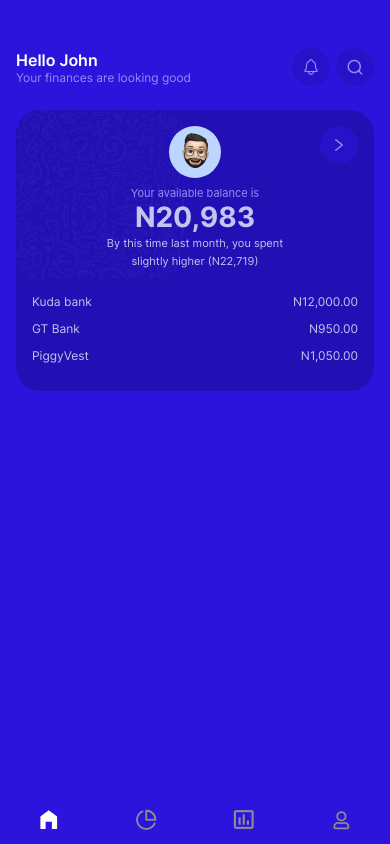
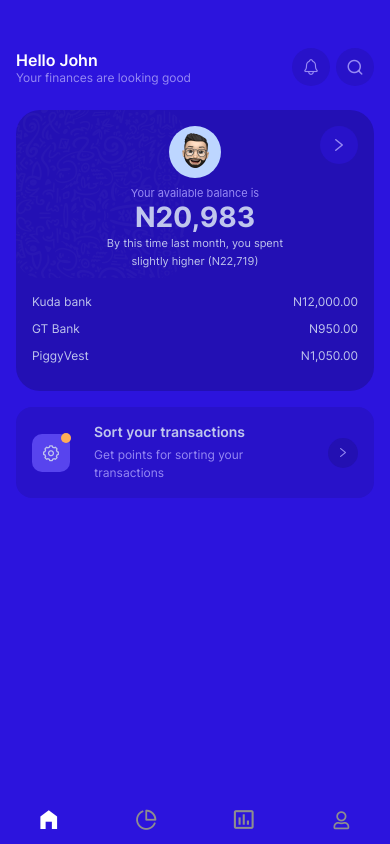
Before and after one commit to bezbrain/Nawo__assessment, a React Native app: screen /Home in a window 390 px wide. Built offline with nearby package versions, Linux system fonts and the light colour scheme.

Commit message:
Develop the sort-your-transaction component

```diff
--- /dev/null
+++ b/src/components/general/arrowRight/arrowRight.tsx
@@ -0,0 +1,32 @@
+import React from "react";
+import { StyleSheet } from "react-native";
+import { AntDesign } from "@expo/vector-icons";
+
+import { IconbgWrapper } from "../wrappers";
+import { Colors } from "../../../utils/colors";
+
+const { purple100, purple400 } = Colors;
+
+interface ArrowRightProps {
+  styleIconBg?: Object;
+  size: number;
+}
+
+const ArrowRight = ({ styleIconBg, size }: ArrowRightProps) => {
+  return (
+    <IconbgWrapper bgIconStyle={[styles.iconCon, styleIconBg]}>
+      <AntDesign name="right" size={size} color={purple100} />
+    </IconbgWrapper>
+  );
+};
+
+export default ArrowRight;
+
+const styles = StyleSheet.create({
+  iconCon: {
+    backgroundColor: purple400,
+    position: "absolute",
+    right: 16,
+    top: 16,
+  },
+});
--- a/src/components/screenComponents/homeComp/home.component.tsx
+++ b/src/components/screenComponents/homeComp/home.component.tsx
@@ -4,12 +4,14 @@ import { Text, View } from "react-native";
 import { ScreenWrapper } from "../../general/wrappers";
 import HomeHeader from "./others/homeHeader";
 import AvailableBalance from "./others/availableBalance";
+import SortTransactions from "./others/sortTransactions";
 
 const HomeComponent = () => {
   return (
     <ScreenWrapper>
       <HomeHeader />
       <AvailableBalance />
+      <SortTransactions />
     </ScreenWrapper>
   );
 };
--- a/src/components/screenComponents/homeComp/others/availableBalance.tsx
+++ b/src/components/screenComponents/homeComp/others/availableBalance.tsx
@@ -1,9 +1,8 @@
 import React from "react";
 import { Image, ImageBackground, StyleSheet, Text, View } from "react-native";
-import { AntDesign } from "@expo/vector-icons";
 
-import { IconbgWrapper } from "../../../general/wrappers";
 import { Colors } from "../../../../utils/colors";
+import ArrowRight from "../../../general/arrowRight/arrowRight";
 
 const { purple100, purple400, white800 } = Colors;
 
@@ -23,9 +22,7 @@ const AvailableBalance = () => {
           source={require("../../../../../assets/images/profile_image.png")}
           style={styles.profileImage}
         />
-        <IconbgWrapper bgIconStyle={styles.iconCon}>
-          <AntDesign name="right" size={16} color={purple100} />
-        </IconbgWrapper>
+        <ArrowRight size={16} />
 
         <Text style={styles.balanceStatement}>Your available balance is</Text>
         <Text style={styles.currentAmount}>N20,983</Text>
@@ -88,12 +85,6 @@ const styles = StyleSheet.create({
     borderRadius: 50,
     marginHorizontal: "auto",
   },
-  iconCon: {
-    backgroundColor: purple400,
-    position: "absolute",
-    right: 16,
-    top: 16,
-  },
   generalText: {
     fontFamily: "Inter-Regular",
     color: white800,
--- /dev/null
+++ b/src/components/screenComponents/homeComp/others/sortTransactions.tsx
@@ -0,0 +1,84 @@
+import React from "react";
+import { StyleSheet, Text, View } from "react-native";
+import { AntDesign } from "@expo/vector-icons";
+
+import { Colors } from "../../../../utils/colors";
+import ArrowRight from "../../../general/arrowRight/arrowRight";
+
+const { purple400, purple100, white800 } = Colors;
+
+const SortTransactions = () => {
+  return (
+    <View style={styles.sortContainer}>
+      <View style={styles.iconContainer}>
+        <AntDesign name="setting" size={18} color={white800} />
+        <View style={styles.orangeDot} />
+      </View>
+
+      <View style={styles.sortInfo}>
+        <Text style={styles.line1}>Sort your transactions</Text>
+        <Text style={styles.line2}>
+          Get points for sorting your transactions
+        </Text>
+      </View>
+
+      <ArrowRight styleIconBg={styles.sortArrowIcon} size={12} />
+    </View>
+  );
+};
+
+export default SortTransactions;
+
+const styles = StyleSheet.create({
+  sortContainer: {
+    marginTop: 16,
+    padding: 16,
+    borderRadius: 16,
+    backgroundColor: purple400,
+    flexDirection: "row",
+    alignItems: "center",
+    gap: 24,
+  },
+  iconContainer: {
+    position: "relative",
+    backgroundColor: "#5844EE",
+    justifyContent: "center",
+    alignItems: "center",
+    width: 38,
+    height: 38,
+    borderRadius: 10,
+  },
+  sortInfo: {
+    width: 152,
+  },
+  orangeDot: {
+    position: "absolute",
+    top: -1,
+    right: -1,
+    backgroundColor: "#FFAE58",
+    width: 10,
+    height: 10,
+    borderRadius: 5,
+  },
+  line1: {
+    fontSize: 14,
+    fontFamily: "Inter-SemiBold",
+    color: white800,
+    marginBottom: 6,
+  },
+  line2: {
+    fontSize: 12,
+    color: purple100,
+    fontFamily: "Inter-Regular",
+    lineHeight: 18,
+  },
+  sortArrowIcon: {
+    position: "static",
+    right: 0,
+    top: 0,
+    backgroundColor: "#2310B2",
+    height: 30,
+    width: 30,
+    marginLeft: "auto",
+  },
+});
--- a/src/components/screenComponents/index.ts
+++ b/src/components/screenComponents/index.ts
@@ -4,6 +4,7 @@ import DummyScreenThree from "./dummyScreenThree";
 import DummyScreenFour from "./dummyScreenFour";
 import HomeHeader from "./homeComp/others/homeHeader";
 import AvailableBalance from "./homeComp/others/availableBalance";
+import SortTransactions from "./homeComp/others/sortTransactions";
 
 export {
   HomeComponent,
@@ -12,4 +13,5 @@ export {
   DummyScreenFour,
   HomeHeader,
   AvailableBalance,
+  SortTransactions,
 };
```
